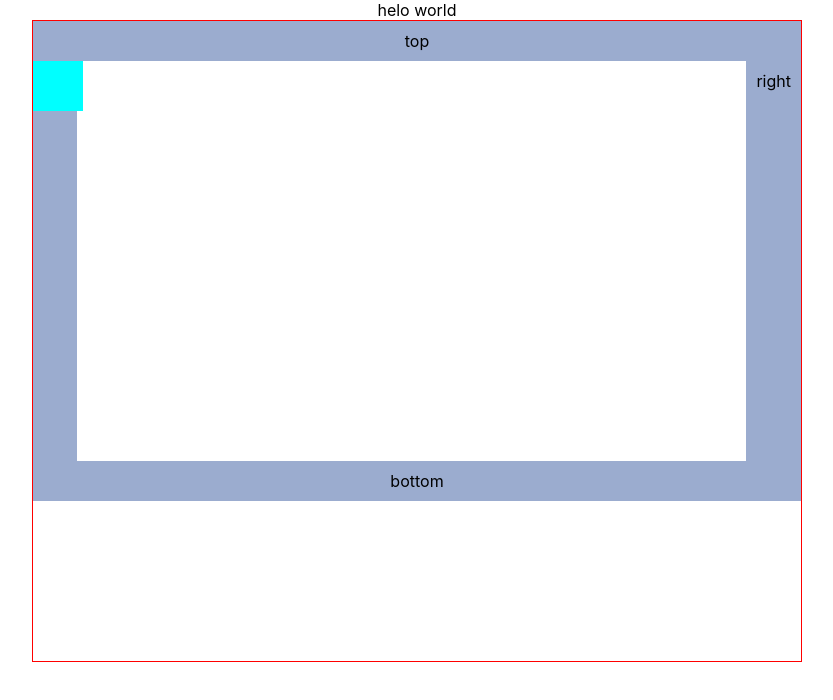
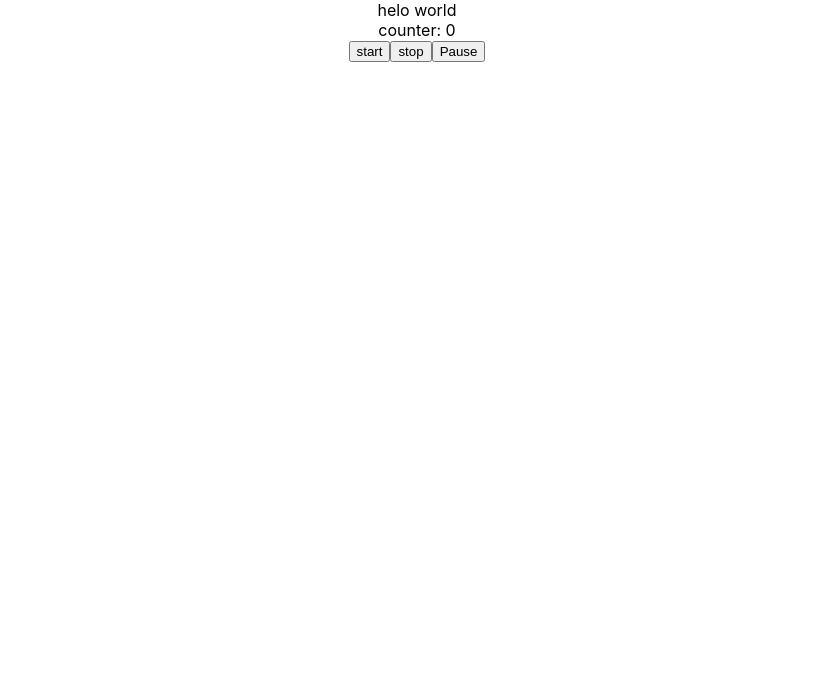
Before and after one commit to channaveerp/machine-coding-round, a React (Create React App) app: page / in a window 1280 px wide. Shown: the top 700 px of the page, without its empty margins (223-1056 px from the left). Built offline with nearby package versions, Linux system fonts and the light colour scheme; no server answers.

Commit message:
counter:start,stop,pause

```diff
--- a/src/App.js
+++ b/src/App.js
@@ -23,6 +23,7 @@ import SignalsTrafic from './components/TraficSignal/SignalsTrafic';
 import ScrollDirection from './components/ScrollDirection/ScrollDirection';
 import Collapsable from './components/Collapsable/Collapsable';
 import MovieableDiv from './components/MovieableDiv/MovieableDiv';
+import Counter from './components/Counter/Counter';
 
 function App() {
   const arr = [1, 2, 3, 4, 5];
@@ -73,7 +74,8 @@ function App() {
         <ScrollDirection />
         <ScrollDirection /> */}
         {/* <Collapsable /> */}
-        <MovieableDiv />
+        {/* <MovieableDiv /> */}
+        <Counter />
       </div>
     </DataFetching>
   );
--- /dev/null
+++ b/src/components/Counter/Counter.jsx
@@ -0,0 +1,52 @@
+import { clear } from '@testing-library/user-event/dist/clear';
+import React, { useEffect, useRef, useState } from 'react';
+
+const Counter = () => {
+  const [count, setCount] = useState(0);
+  const [isRunning, setIsruning] = useState('');
+  const counterRef = useRef();
+
+  //   useEffect(() => {
+  //     if (isRunning === 'start') {
+  //       counterRef.current = setInterval(() => {
+  //         setCount((prev) => prev + 1);
+  //       }, 1000);
+  //     } else if (isRunning === 'stop') {
+  //       setCount(0);
+  //       clearInterval(counterRef.current);
+  //     } else if (isRunning === 'pause') {
+  //       clearInterval(counterRef.current);
+  //     }
+  //   }, [isRunning]);
+
+  //   without using useEffcect
+
+  const handlebtn = (text) => {
+    if (text === 'start') {
+      counterRef.current = setInterval(() => {
+        setCount((prev) => prev + 1);
+      }, 1000);
+    } else if (text === 'stop') {
+      setCount(0);
+      clearInterval(counterRef.current);
+    } else if (text === 'pause') {
+      clearInterval(counterRef.current);
+    }
+  };
+
+  return (
+    <div>
+      <span>counter: {count}</span>
+      <div>
+        {/* <button onClick={() => setIsruning('start')}>start</button>
+        <button onClick={() => setIsruning('stop')}>stop</button>
+        <button onClick={() => setIsruning('pause')}>Pause</button> */}
+        <button onClick={() => handlebtn('start')}>start</button>
+        <button onClick={() => handlebtn('stop')}>stop</button>
+        <button onClick={() => handlebtn('pause')}>Pause</button>
+      </div>
+    </div>
+  );
+};
+
+export default Counter;
```
